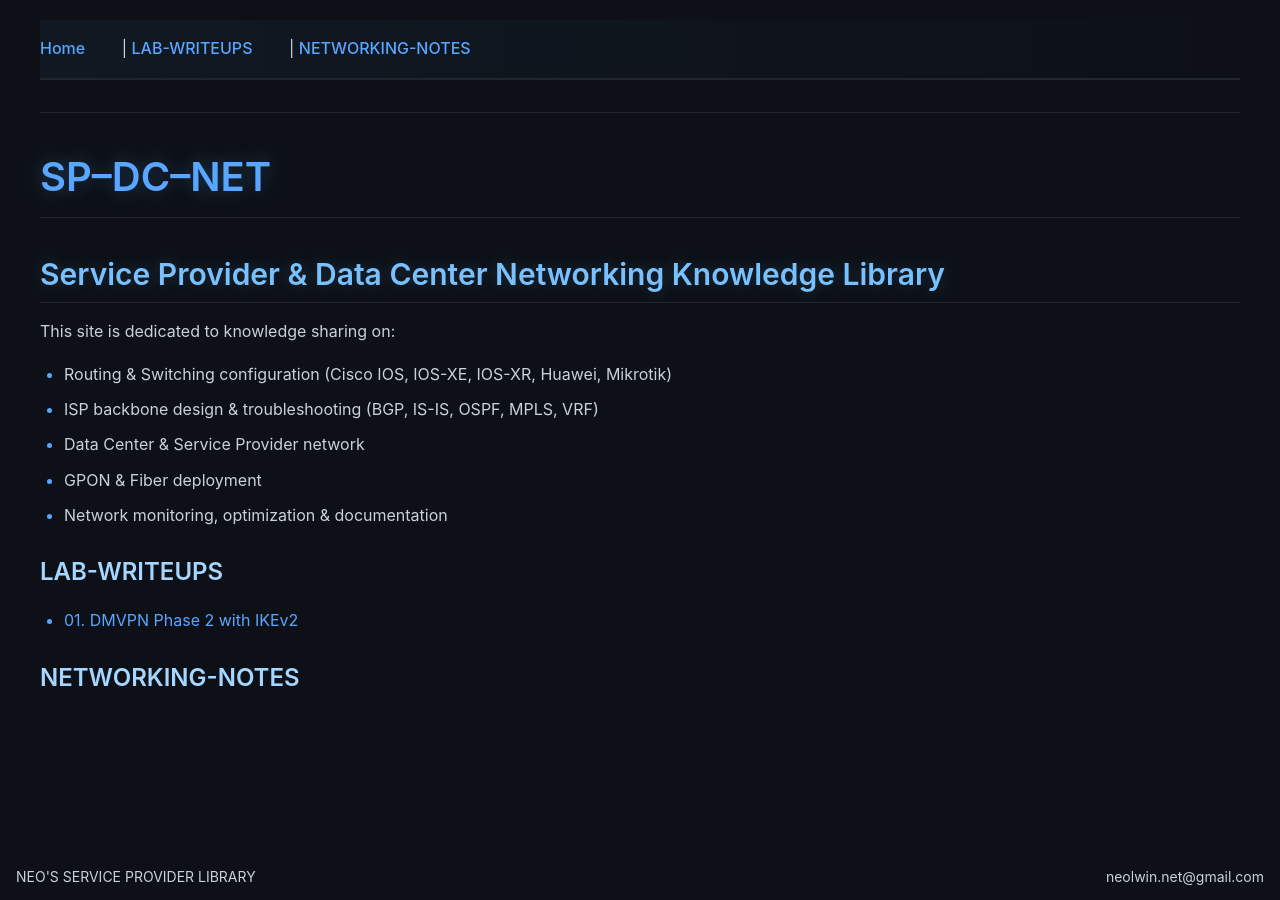
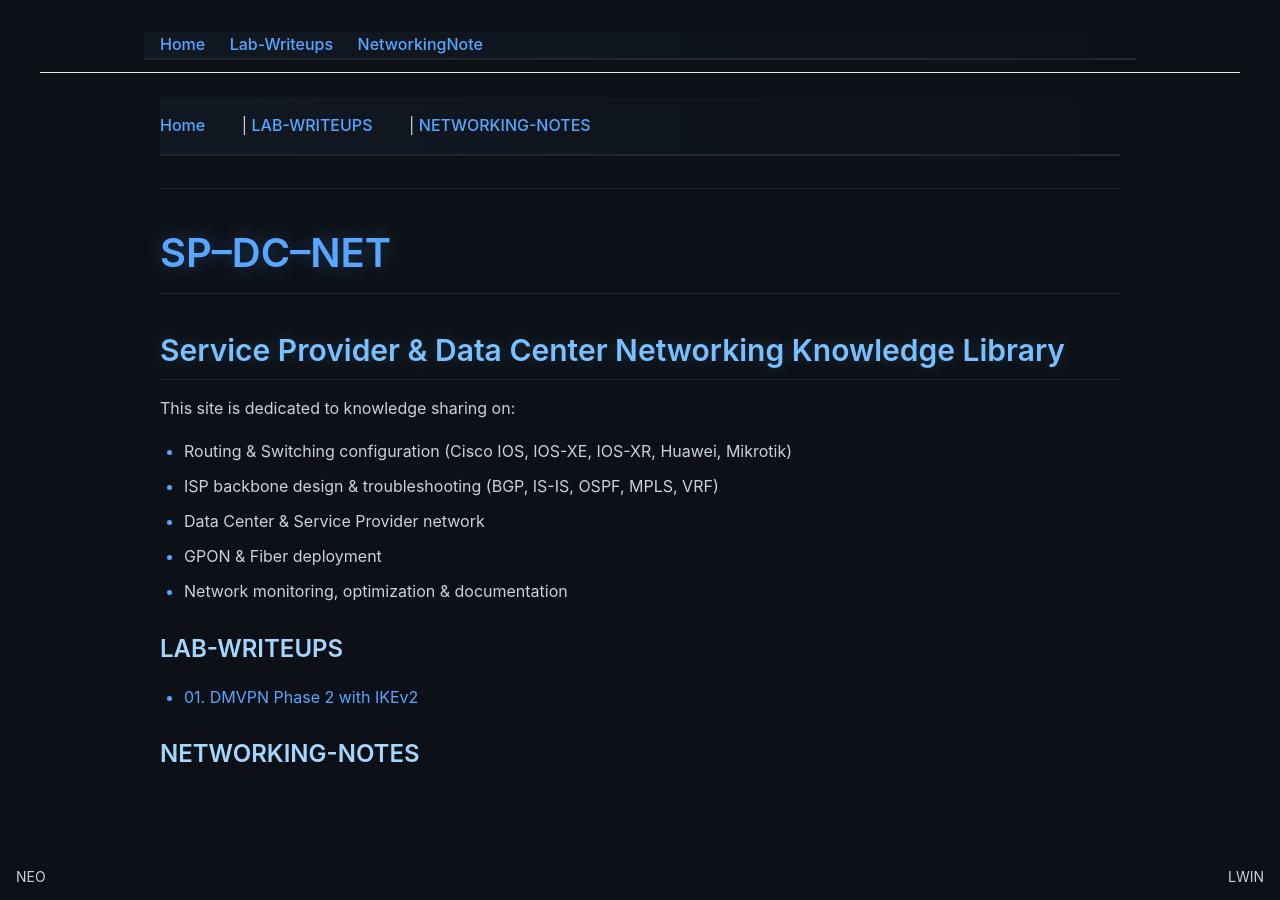
Before and after one commit to neolwin-net/sp-dc-net, a Jekyll site: the page built from index.md, in a window 1280 px wide. Built offline with Jekyll 4.4.1, drawn with Linux system fonts in a browser that asks for light colours.

Commit message:
Update default.html

```diff
--- a/_layouts/default.html
+++ b/_layouts/default.html
@@ -18,14 +18,27 @@
 
 <body>
 
-  {{ content }}
+  <!-- Top Navigation -->
+  <header style="width: 100%; border-bottom: 1px solid #e5e5e5; padding: 12px 0;">
+    <nav style="max-width: 960px; margin: 0 auto; padding: 0 16px;">
+      <a href="{{ '/' | relative_url }}" style="margin-right: 20px;">Home</a>
+      <a href="{{ '/lab-writeups' | relative_url }}" style="margin-right: 20px;">Lab-Writeups</a>
+      <a href="{{ '/networkingnote' | relative_url }}">NetworkingNote</a>
+    </nav>
+  </header>
 
+  <!-- Page Content -->
+  <main style="max-width: 960px; margin: 24px auto; padding: 0 16px;">
+    {{ content }}
+  </main>
+
+  <!-- Bottom Fixed Labels -->
   <div style="position: fixed; bottom: 12px; left: 16px; font-size: 14px;">
-    NEO'S SERVICE PROVIDER LIBRARY
+    NEO
   </div>
 
   <div style="position: fixed; bottom: 12px; right: 16px; font-size: 14px;">
-    neolwin.net@gmail.com
+    LWIN
   </div>
 
 </body>
```
